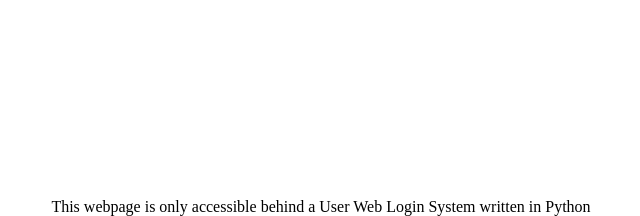
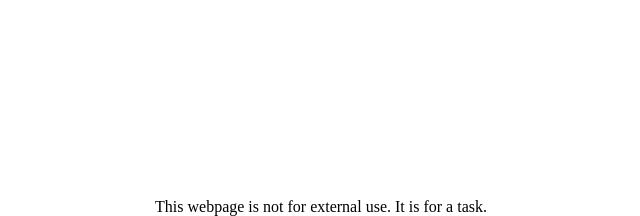
Before and after one commit to ojasvinigupta/WebLogin, a Flask app: page / in a window 1280 px wide. Shown: the part 584-800 px from the top of the page, without its empty margins (295-935 px from the left). Run offline with Flask 2, Linux system fonts and the light colour scheme; the visitor is signed in with stand-in values (Sample User, id 1).

Commit message:
Final Web App

```diff
--- a/index.html
+++ b/index.html
@@ -37,7 +37,8 @@
   <div class="footer">
     <footer style="position: fixed; left: 2; right: 2; width: 95%; bottom: 0;">
       <center>
-        This webpage is only accessible behind a User Web Login System written in Python
+        This webpage is not for external use. This is for a task.
+
       </center>
     </footer>
   </div>
--- a/newUser.py
+++ b/newUser.py
@@ -2,7 +2,7 @@ from flask import Flask, render_template, request
 from passlib.hash import sha256_crypt
 import mysql.connector as mariadb
 app = Flask(__name__)
-maraidb_connection = mariadb.connect(user='ogupta', password='Ojas@150297', database='Login')
+maraidb_connection = mariadb.connect(user='ogupta', password='xyz', database='Login')
 @app.route('/')
 def index():
   username = "Jack"
--- a/templates/index.html
+++ b/templates/index.html
@@ -37,7 +37,7 @@
   <div class="footer">
     <footer style="position: fixed; left: 2; right: 2; width: 95%; bottom: 0;">
       <center>
-        This webpage is only accessible behind a User Web Login System written in Python
+        This webpage is not for external use. It is for a task.
       </center>
     </footer>
   </div>
```
